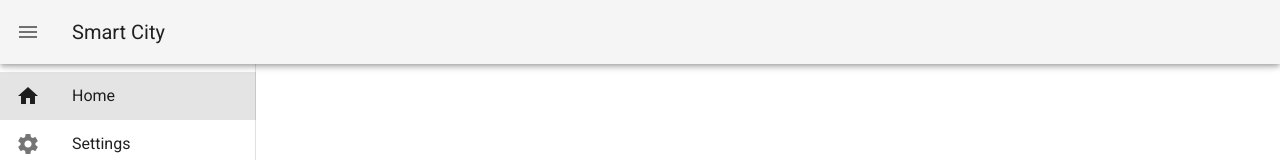
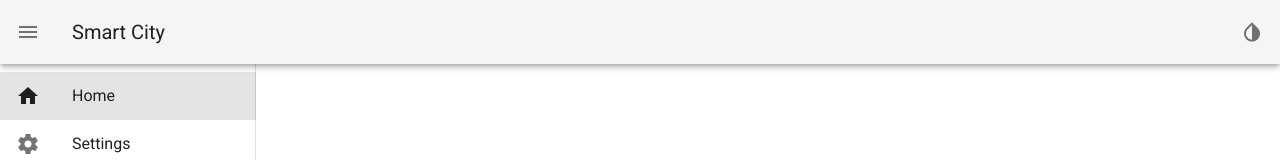
Before and after one commit to Orest-2/smartcity2, a Nuxt app: page / in a window 1280 px wide. Shown: the top 160 px of the page. Built offline with nearby package versions, Linux system fonts and the light colour scheme.

Commit message:
add theme switch

```diff
--- a/layouts/default.vue
+++ b/layouts/default.vue
@@ -46,6 +46,12 @@
       <v-app-bar-nav-icon @click.stop="drawer = !drawer" />
       <v-toolbar-title v-text="title" />
       <v-spacer />
+      <v-btn
+        icon
+        @click.stop="$vuetify.theme.dark = !$vuetify.theme.dark"
+      >
+        <v-icon>mdi-invert-colors</v-icon>
+      </v-btn>
     </v-app-bar>
 
     <v-main>
@@ -64,6 +70,7 @@
 export default {
   data () {
     return {
+      light: true,
       drawer: true,
       miniVariant: false,
       items: [
```
